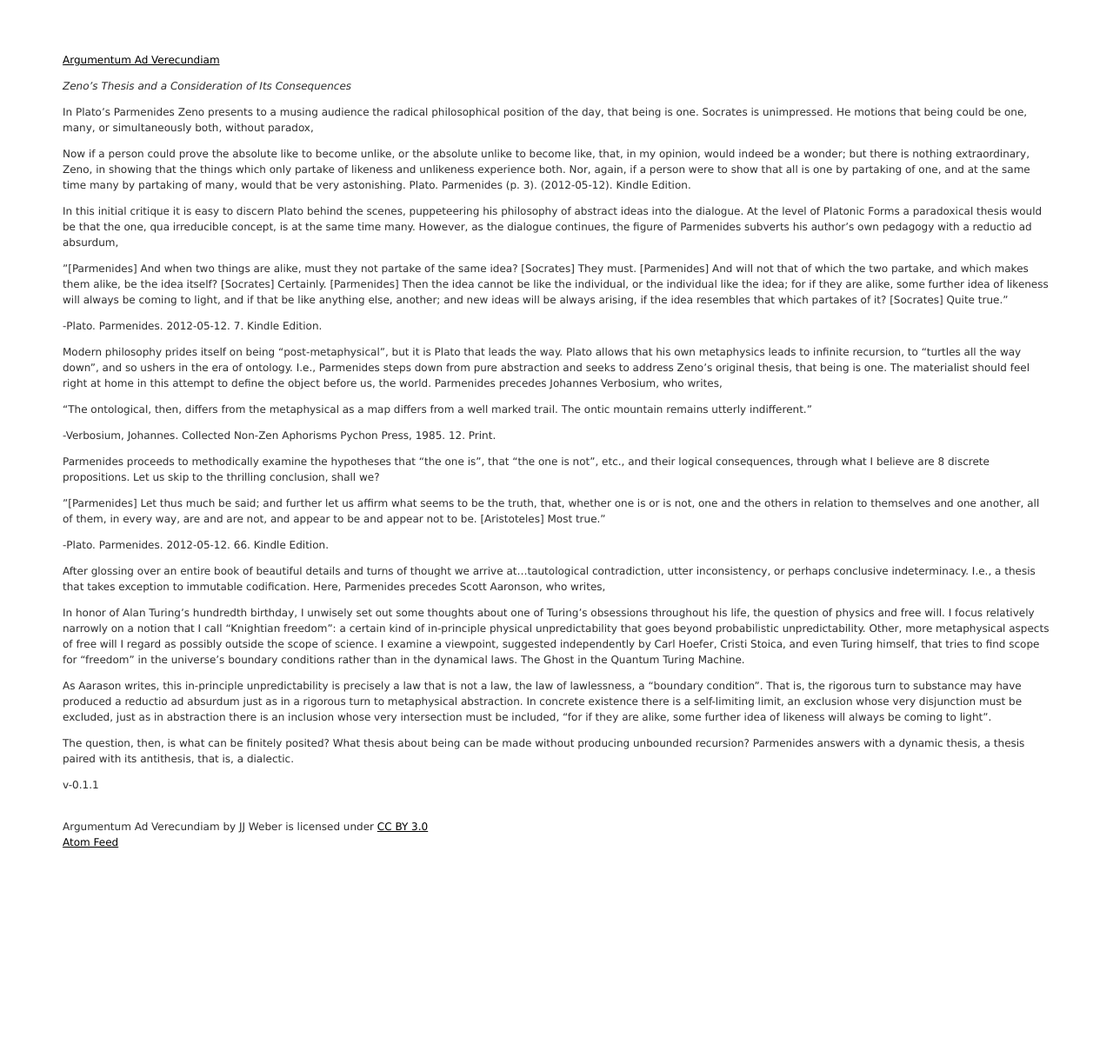
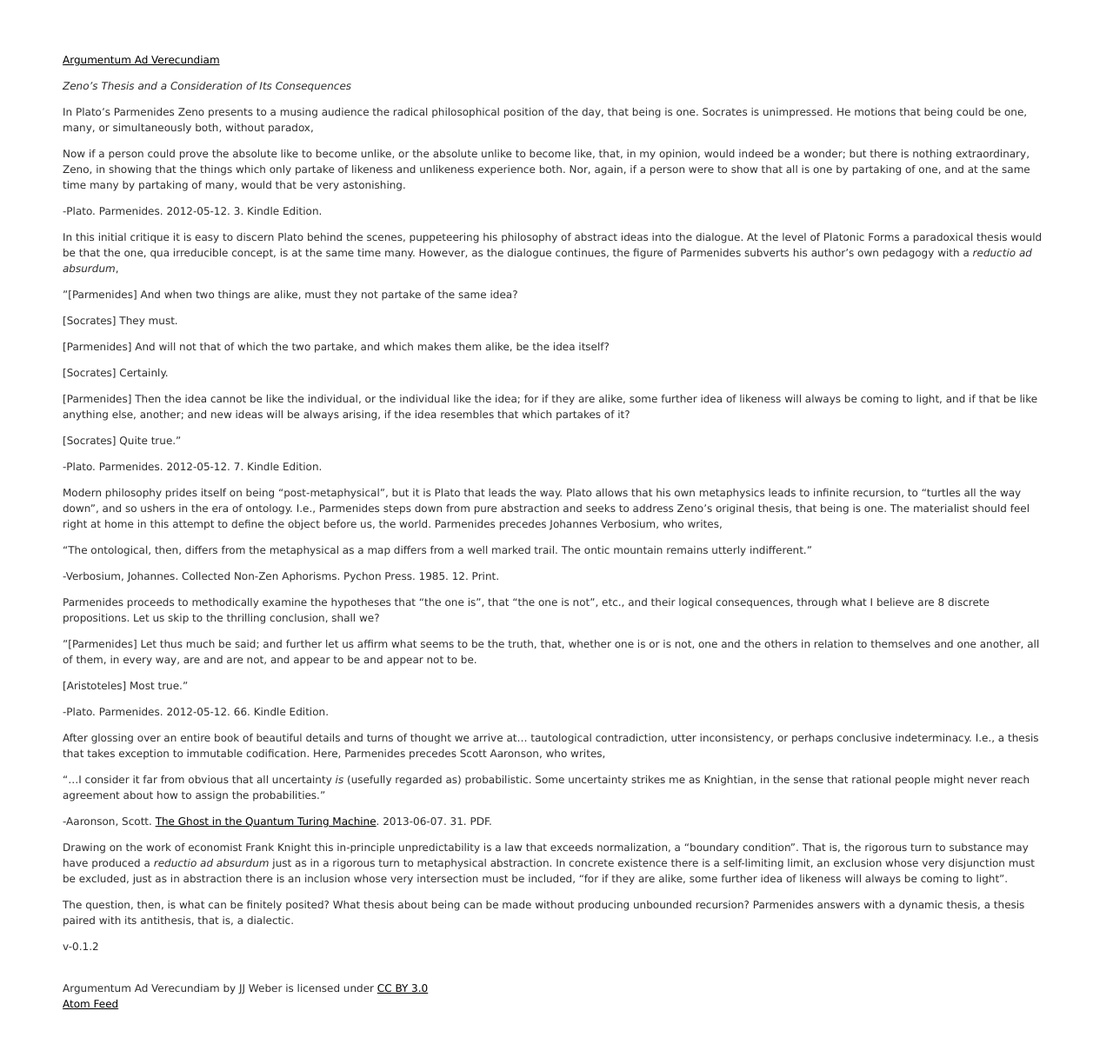
Before and after one commit to jjjjw/argumentum-v, a Jekyll site: the page built from _posts/2013-7-13-the-one-is.md, in a window 1280 px wide. Shown: the whole page at 87% size. Built offline with Jekyll 4.4.1, drawn with Linux system fonts in a browser that asks for light colours; before the commit the page ends 1038 px from its top, so only the background shows below that.

Commit message:
Editing: Post 7. Reduce badness.

```diff
--- a/_posts/2013-7-13-the-one-is.md
+++ b/_posts/2013-7-13-the-one-is.md
@@ -9,15 +9,21 @@ permalink: '7.html'
 In Plato’s Parmenides Zeno presents to a musing audience the radical philosophical position of the day, that being is one. Socrates is unimpressed. He motions that being could be one, many, or simultaneously both, without paradox,
 
 Now if a person could prove the absolute like to become unlike, or the absolute unlike to become like, that, in my opinion, would indeed be a wonder; but there is nothing extraordinary, Zeno, in showing that the things which only partake of likeness and unlikeness experience both. Nor, again, if a person were to show that all is one by partaking of one, and at the same time many by partaking of many, would that be very astonishing.
-Plato. Parmenides (p. 3). (2012-05-12). Kindle Edition.
 
-In this initial critique it is easy to discern Plato behind the scenes, puppeteering his philosophy of abstract ideas into the dialogue. At the level of Platonic Forms a paradoxical thesis would be that the one, qua irreducible concept, is at the same time many. However, as the dialogue continues, the figure of Parmenides subverts his author’s own pedagogy with a reductio ad absurdum,
+-Plato. Parmenides. 2012-05-12. 3. Kindle Edition.
+
+In this initial critique it is easy to discern Plato behind the scenes, puppeteering his philosophy of abstract ideas into the dialogue. At the level of Platonic Forms a paradoxical thesis would be that the one, qua irreducible concept, is at the same time many. However, as the dialogue continues, the figure of Parmenides subverts his author’s own pedagogy with a *reductio ad absurdum*,
 
 "\[Parmenides\] And when two things are alike, must they not partake of the same idea?
+
 \[Socrates\] They must.
+
 \[Parmenides\] And will not that of which the two partake, and which makes them alike, be the idea itself?
+
 \[Socrates\] Certainly.
+
 \[Parmenides\] Then the idea cannot be like the individual, or the individual like the idea; for if they are alike, some further idea of likeness will always be coming to light, and if that be like anything else, another; and new ideas will be always arising, if the idea resembles that which partakes of it?
+
 \[Socrates\] Quite true."
 
 -Plato. Parmenides. 2012-05-12. 7. Kindle Edition.
@@ -26,22 +32,24 @@ Modern philosophy prides itself on being “post-metaphysical”, but it is Plat
 
 “The ontological, then, differs from the metaphysical as a map differs from a well marked trail. The ontic mountain remains utterly indifferent.”
 
--Verbosium, Johannes. Collected Non-Zen Aphorisms Pychon Press, 1985. 12. Print.
+-Verbosium, Johannes. Collected Non-Zen Aphorisms. Pychon Press. 1985. 12. Print.
 
 Parmenides proceeds to methodically examine the hypotheses that “the one is”, that “the one is not”, etc., and their logical consequences, through what I believe are 8 discrete propositions. Let us skip to the thrilling conclusion, shall we?
 
 "\[Parmenides\] Let thus much be said; and further let us affirm what seems to be the truth, that, whether one is or is not, one and the others in relation to themselves and one another, all of them, in every way, are and are not, and appear to be and appear not to be.
+
 \[Aristoteles\] Most true."
 
 -Plato. Parmenides. 2012-05-12. 66. Kindle Edition.
 
-After glossing over an entire book of beautiful details and turns of thought we arrive at…tautological contradiction, utter inconsistency, or perhaps conclusive indeterminacy. I.e., a thesis that takes exception to immutable codification. Here, Parmenides precedes Scott Aaronson, who writes,
+After glossing over an entire book of beautiful details and turns of thought we arrive at... tautological contradiction, utter inconsistency, or perhaps conclusive indeterminacy. I.e., a thesis that takes exception to immutable codification. Here, Parmenides precedes Scott Aaronson, who writes,
 
-In honor of Alan Turing’s hundredth birthday, I unwisely set out some thoughts about one of Turing’s obsessions throughout his life, the question of physics and free will. I focus relatively narrowly on a notion that I call “Knightian freedom”: a certain kind of in-principle physical unpredictability that goes beyond probabilistic unpredictability. Other, more metaphysical aspects of free will I regard as possibly outside the scope of science. I examine a viewpoint, suggested independently by Carl Hoefer, Cristi Stoica, and even Turing himself, that tries to find scope for “freedom” in the universe’s boundary conditions rather than in the dynamical laws.
-The Ghost in the Quantum Turing Machine.
+"...I consider it far from obvious that all uncertainty *is* (usefully regarded as) probabilistic. Some uncertainty strikes me as Knightian, in the sense that rational people might never reach agreement about how to assign the probabilities."
 
-As Aarason writes, this in-principle unpredictability is precisely a law that is not a law, the law of lawlessness, a “boundary condition”. That is, the rigorous turn to substance may have produced a reductio ad absurdum just as in a rigorous turn to metaphysical abstraction. In concrete existence there is a self-limiting limit, an exclusion whose very disjunction must be excluded, just as in abstraction there is an inclusion whose very intersection must be included, “for if they are alike, some further idea of likeness will always be coming to light”.
+-Aaronson, Scott. [The Ghost in the Quantum Turing Machine](http://arxiv.org/abs/1306.0159). 2013-06-07. 31. PDF.
+
+Drawing on the work of economist Frank Knight this in-principle unpredictability is a law that exceeds normalization, a “boundary condition”. That is, the rigorous turn to substance may have produced a *reductio ad absurdum* just as in a rigorous turn to metaphysical abstraction. In concrete existence there is a self-limiting limit, an exclusion whose very disjunction must be excluded, just as in abstraction there is an inclusion whose very intersection must be included, “for if they are alike, some further idea of likeness will always be coming to light”.
 
 The question, then, is what can be finitely posited? What thesis about being can be made without producing unbounded recursion? Parmenides answers with a dynamic thesis, a thesis paired with its antithesis, that is, a dialectic.
 
-v-0.1.1
+v-0.1.2
```
